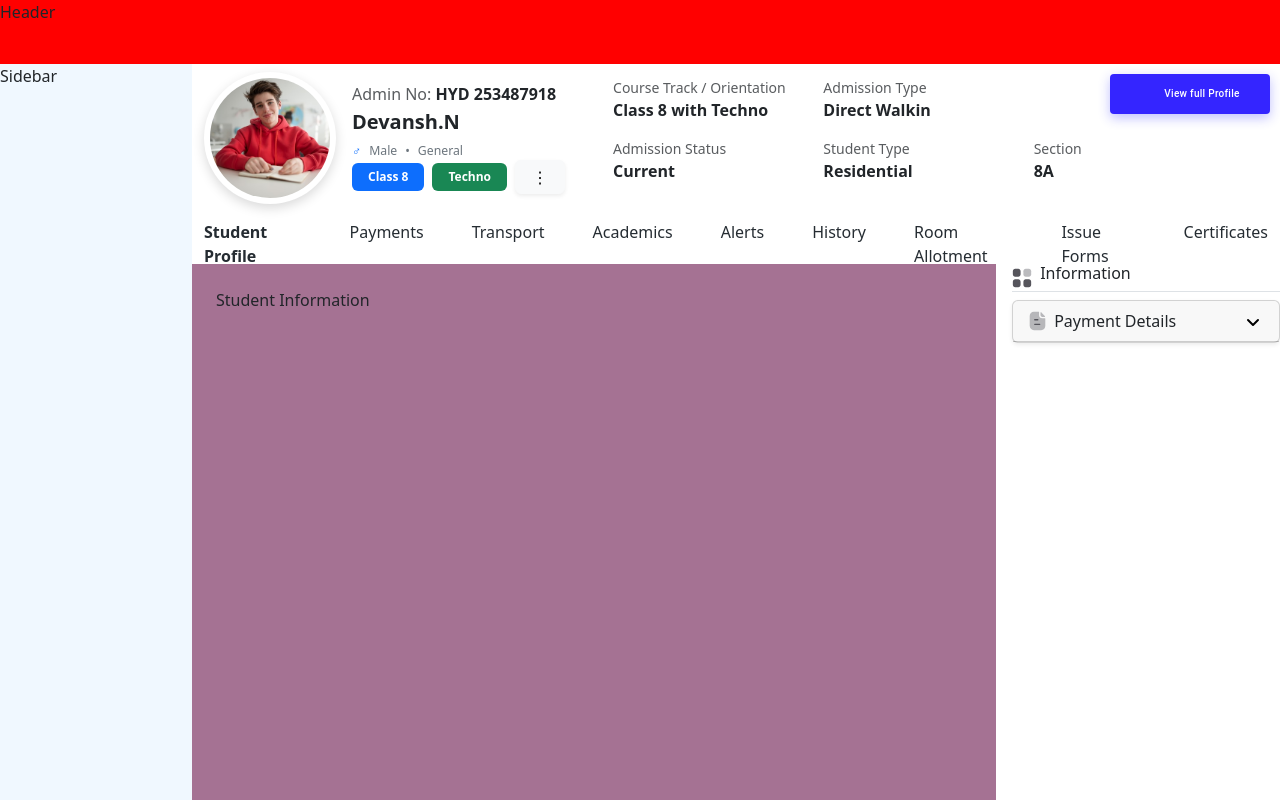
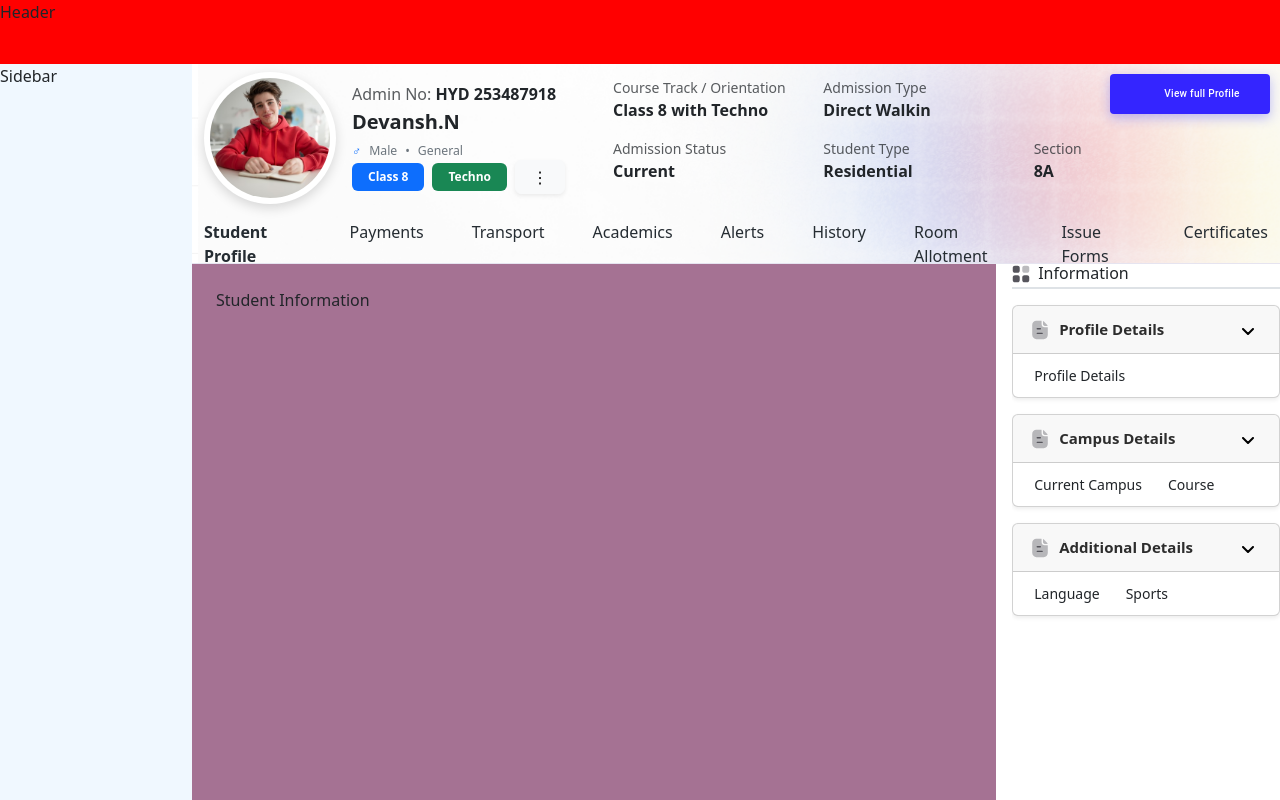
Before and after one commit to Jayadeep-123/Assignment5, a React (Create React App) app: page / in a window 1280 px wide. Built offline with nearby package versions, Linux system fonts and the light colour scheme; some icons are missing.

Commit message:
Fifth commit

```diff
--- a/src/components/Information.js
+++ b/src/components/Information.js
@@ -1,110 +1,125 @@
-import "../styles/Information.css"
+import React, { useState } from "react";
+import "../styles/Information.css";
 
+// Reusable Arrow Icon Component
+const ArrowIcon = ({ isOpen }) => (
+    isOpen ? (
+        <svg width="12" height="7" viewBox="0 0 12 7" fill="none" xmlns="http://www.w3.org/2000/svg">
+            <path d="M11 6L6 1L1 6" stroke="black" strokeWidth="2" strokeLinecap="round" strokeLinejoin="round" />
+        </svg>
+
+    ) : (
+        <svg width="12" height="7" viewBox="0 0 12 7" fill="none" xmlns="http://www.w3.org/2000/svg">
+            <path d="M11 1L6 6L1 1" stroke="black" strokeWidth="2" strokeLinecap="round" strokeLinejoin="round" />
+        </svg>
+    )
+);
 const Information = () => {
+    const [openCard, setOpenCard] = useState(null);
+
+    const toggleCard = (card) => {
+        setOpenCard(openCard === card ? null : card);
+    };
+
+    const renderHeader = (title, cardKey) => (
+        <div className="card-header d-flex justify-content-between align-items-center">
+            <div className="d-flex align-items-center gap-2">
+                <svg width="22" height="22" viewBox="0 0 22 22" fill="none" xmlns="http://www.w3.org/2000/svg">
+                    <path opacity="0.4" d="M17.2411 8.26926C16.8272 8.26926 16.279 8.26009 15.5964 8.26009C13.9318 8.26009 12.5631 6.88234 12.5631 5.20209V2.25409C12.5631 2.02218 12.3779 1.83334 12.1483 1.83334H7.29966C5.03691 1.83334 3.20801 3.69051 3.20801 5.96659V15.8437C3.20801 18.2316 5.12404 20.1667 7.48845 20.1667H14.7088C16.9633 20.1667 18.7913 18.3214 18.7913 16.0435V8.68176C18.7913 8.44893 18.6071 8.26101 18.3765 8.26192C17.989 8.26467 17.5243 8.26926 17.2411 8.26926Z" fill="#56555C" />
+                    <path opacity="0.4" d="M14.7438 2.35336C14.4697 2.06828 13.9912 2.26444 13.9912 2.65953V5.07678C13.9912 6.09061 14.8263 6.92478 15.8401 6.92478C16.479 6.93211 17.3664 6.93394 18.1199 6.93211C18.5058 6.93119 18.702 6.47011 18.4343 6.19144C17.4672 5.18586 15.7356 3.38369 14.7438 2.35336Z" fill="#56555C" />
+                    <path d="M13.2164 13.6517C13.5931 13.6517 13.8993 13.9579 13.8993 14.3347C13.8993 14.7114 13.5931 15.0167 13.2164 15.0167H8.22604C7.84929 15.0167 7.54404 14.7114 7.54404 14.3347C7.54404 13.9579 7.84929 13.6517 8.22604 13.6517H13.2164ZM11.3289 9.07373C11.7056 9.07373 12.0118 9.3799 12.0118 9.75665C12.0118 10.1334 11.7056 10.4386 11.3289 10.4386H8.22595C7.8492 10.4386 7.54395 10.1334 7.54395 9.75665C7.54395 9.3799 7.8492 9.07373 8.22595 9.07373H11.3289Z" fill="#56555C" />
+                </svg>
+                <span className="section-title">{title}</span>
+            </div>
+            <button className="btn btn-sm toggle-btn" onClick={() => toggleCard(cardKey)}>
+                <ArrowIcon isOpen={openCard === cardKey} />
+            </button>
+        </div>
+    );
+
     return (
-        <div className="information bg-red">
-            <div className="d-flex align-items-center gap-2 border-bottom border-bottom-custom">
-                <svg width="20" height="20" viewBox="0 0 20 20" fill="none" xmlns="http://www.w3.org/2000/svg">
-                    <path opacity="0.4" d="M13.7362 0.833344H16.84C18.1254 0.833344 19.1669 1.88371 19.1669 3.17998V6.30999C19.1669 7.60626 18.1254 8.65662 16.84 8.65662H13.7362C12.4507 8.65662 11.4092 7.60626 11.4092 6.30999V3.17998C11.4092 1.88371 12.4507 0.833344 13.7362 0.833344Z" fill="#56555C" />
-                    <path d="M6.26428 11.3434C7.54969 11.3434 8.59126 12.3938 8.59126 13.69V16.82C8.59126 18.1154 7.54969 19.1667 6.26428 19.1667H3.16048C1.87506 19.1667 0.833496 18.1154 0.833496 16.82V13.69C0.833496 12.3938 1.87506 11.3434 3.16048 11.3434H6.26428ZM16.8398 11.3434C18.1253 11.3434 19.1668 12.3938 19.1668 13.69V16.82C19.1668 18.1154 18.1253 19.1667 16.8398 19.1667H13.736C12.4506 19.1667 11.4091 18.1154 11.4091 16.82V13.69C11.4091 12.3938 12.4506 11.3434 13.736 11.3434H16.8398ZM6.26428 0.833344C7.54969 0.833344 8.59126 1.88371 8.59126 3.17998V6.30999C8.59126 7.60626 7.54969 8.65662 6.26428 8.65662H3.16048C1.87506 8.65662 0.833496 7.60626 0.833496 6.30999V3.17998C0.833496 1.88371 1.87506 0.833344 3.16048 0.833344H6.26428Z" fill="#56555C" />
+        <div className="information pt-0 ">
+            <h6 className="d-flex align-items-center gap-2 pb-1 border-bottom border-2">
+                <svg width="18" height="18" viewBox="0 0 20 20" fill="none">
+                    <path opacity="0.4" d="M13.7 0.83H16.84C18.12 0.83 19.17 1.88 19.17 3.18V6.31C19.17 7.61 18.12 8.66 16.84 8.66H13.7C12.45 8.66 11.41 7.61 11.41 6.31V3.18C11.41 1.88 12.45 0.83 13.7 0.83Z" fill="#56555C" />
+                    <path d="M6.26 11.34C7.55 11.34 8.59 12.39 8.59 13.69V16.82C8.59 18.12 7.55 19.17 6.26 19.17H3.16C1.88 19.17 0.83 18.12 0.83 16.82V13.69C0.83 12.39 1.88 11.34 3.16 11.34H6.26ZM16.84 11.34C18.13 11.34 19.17 12.39 19.17 13.69V16.82C19.17 18.12 18.13 19.17 16.84 19.17H13.74C12.45 19.17 11.41 18.12 11.41 16.82V13.69C11.41 12.39 12.45 11.34 13.74 11.34H16.84ZM6.26 0.83C7.55 0.83 8.59 1.88 8.59 3.18V6.31C8.59 7.61 7.55 8.66 6.26 8.66H3.16C1.88 8.66 0.83 7.61 0.83 6.31V3.18C0.83 1.88 1.88 0.83 3.16 0.83H6.26Z" fill="#56555C" />
                 </svg>
-                <h6 className="text-dark"> Information</h6>
+                Information
+            </h6>
 
+            {/* === Profile Details === */}
+            <div className="card profile-card shadow-sm mt-3">
+                {renderHeader("Profile Details", "profile")}
+                {!openCard || openCard !== "profile" ? (
+                    <div className="button-row">
+                        <button
+                            className="btn btn-sm rounded-pill custom-green"
+                            onClick={() => toggleCard("profile")}
+                        >
+                            Profile Details
+                        </button>
+                    </div>
+                ) : (
+                    <div className="row profile-info-row pe-3 mb-0 ">
+                        <div className="col-6 ">
+                            <label className="form-label small-label">Aadhar number</label>
+                            <span className="form-value">6782 6789 9762</span>
+                        </div>
+                        <div className="col-6 text-end">
+                            <label className="form-label small-label">Mother Name</label>
+                            <span className="form-value">RadhaRani Bhimineni</span>
+                        </div>
+                        <div className="col-6">
+                            <label className="form-label small-label">Date of Birth</label>
+                            <span className="form-value">28 Dec 1997</span>
+                        </div>
+                        <div className="col-6 text-end">
+                            <label className="form-label small-label">Father Name</label>
+                            <span className="form-value">Giridhar Bhiminen</span>
+                        </div>
+                        <div className="col-12">
+                            <label className="form-label">Address</label>
+                            <span className="form-value">
+                                6th Floor, NCC Building, Durgamma Cheruvu Road, HITEC City, Hyderabad, Telangana 500081
+                            </span>
+                        </div>
+                    </div>
+                )}
             </div>
 
-            <div class="card profile-card shadow-sm mt-2 ">
-                <div class="card-header  justify-content-between align-items-center ">
-                    <span class="fw-normal custoum-text">Profile Details</span>
-                    <div class="row mb-3 profile-info-row p-1">
-                        <div class="col-6">
-                            <label class="form-label small-label">Aadhar number</label><br />
-                            <span class="form-value">6782 6789 9762</span>
-                        </div>
-                        <div class="col-6 text-end">
-                            <label class="form-label small-label">Mother Name</label><br />
-                            <span class="form-value text-end">Radha Rani </span>
-                        </div>
-                        <div class="col-6">
-                            <label class="form-label small-label">Date Of  Birth</label><br />
-                            <span class="form-value">26-04-2000</span>
-                        </div>
-                        <div class="col-6 text-end">
-                            <label class="form-label small-label">Father Name</label><br />
-                            <span class="form-value text-end">Giridhar  </span>
-                        </div>
-                        <div class="col-12">
-                            <label class="form-label ">Address</label><br />
-                            <span class="form-value">6th floor ncc building duragmcheruvu road hyderabad</span>
-                        </div>
+            {/* === Campus Details === */}
+            <div className="card profile-card shadow-sm mt-3">
+                {renderHeader("Campus Details", "campus")}
+                {!openCard || openCard !== "campus" ? (
+                    <div className="button-row">
+                        <button className="btn btn-sm rounded-pill custom-green" onClick={() => toggleCard("campus")}>Current Campus</button>
+                        <button className="btn btn-sm rounded-pill custom-pink" onClick={() => toggleCard("campus")}>Course</button>
                     </div>
-                </div>
-
-            </div>
-            <div class="card profile-card shadow-sm mt-2">
-                <div class="card-header d-flex justify-content-between align-items-center">
-                    <span class="fw-normal custoum-text">Campus Details</span>
-                    <svg width="22" height="22" viewBox="0 0 22 22" fill="none" xmlns="http://www.w3.org/2000/svg">
-                        <g clip-path="url(#clip0_1316_1617)">
-                            <path d="M17 10L12 15L7 10" stroke="black" stroke-width="2" stroke-linecap="round" stroke-linejoin="round" />
-                        </g>
-                        <defs>
-                            <clipPath id="clip0_1316_1617">
-                                <rect width="22" height="22" fill="white" />
-                            </clipPath>
-                        </defs>
-                    </svg>
-                </div>
-                <div className="mt-3 d-flex gap-2 ">
-                    <button className="btn btn-sm rounded-pill border-0 custom-green">
-                        Current Campus
-                    </button>
-                    <button className="btn btn-sm rounded-pill border-0 custom-pink">
-                        Course
-                    </button>
-
-                </div>
-
-
+                ) : (
+                    <div className="p-3">
+                        <p><strong>Campus:</strong> HITEC City</p>
+                        <p><strong>Course:</strong> B.Tech (CSE)</p>
+                    </div>
+                )}
             </div>
 
-            <div class="card profile-card shadow-sm mt-2">
-                <div class="card-header d-flex justify-content-between align-items-center">
-                    <span class="fw-normal custoum-text">Additional Details</span>
-                    <svg width="22" height="22" viewBox="0 0 22 22" fill="none" xmlns="http://www.w3.org/2000/svg">
-                        <g clip-path="url(#clip0_1316_1617)">
-                            <path d="M17 10L12 15L7 10" stroke="black" stroke-width="2" stroke-linecap="round" stroke-linejoin="round" />
-                        </g>
-                        <defs>
-                            <clipPath id="clip0_1316_1617">
-                                <rect width="22" height="22" fill="white" />
-                            </clipPath>
-
-                        </defs>
-                    </svg>
-                </div>
-                <div className="mt-3 d-flex gap-2 ">
-                    <button className="btn btn-sm rounded-pill border-0 custom-green">
-                        Language
-                    </button>
-                    <button className="btn btn-sm rounded-pill border-0 custom-pink">
-                        Sports
-                    </button>
-
-                </div>
+            {/* === Additional Details === */}
+            <div className="card profile-card shadow-sm mt-3">
+                {renderHeader("Additional Details", "additional")}
+                {!openCard || openCard !== "additional" ? (
+                    <div className="button-row">
+                        <button className="btn btn-sm rounded-pill custom-green" onClick={() => toggleCard("additional")}>Language</button>
+                        <button className="btn btn-sm rounded-pill custom-pink" onClick={() => toggleCard("additional")}>Sports</button>
+                    </div>
+                ) : (
+                    <div className="p-3">
+                        <p><strong>Languages:</strong> English, Hindi</p>
+                        <p><strong>Sports:</strong> Badminton, Table Tennis</p>
+                    </div>
+                )}
             </div>
-
-
-            {/* <div class="card profile-card shadow-sm mt-2 ">
-                <div class="card-header  justify-content-between align-items-center ">
-                    <span class="fw-normal custoum-text">Payment Details</span>
-
-                </div>
-            </div> */}
-
-
-
-
         </div>
     );
-}
+};
+
 export default Information;
--- a/src/components/Screen.js
+++ b/src/components/Screen.js
@@ -1,6 +1,6 @@
 import "../styles/Screen.css"
-// import Information from "./Information";
-import PaymentInformation from "./payment-information";
+import Information from "./Information";
+// import PaymentInformation from "./payment-information";
 import Studentprofile from "./Student-profile";
 import StudentInformation from "./Student_Information";
 
@@ -17,8 +17,8 @@ import StudentInformation from "./Student_Information";
                     </div>
                     <div className="student_screen gap-3">
                         <StudentInformation/>
-                        <PaymentInformation/>
-                        {/* <Information/> */}
+                        {/* <PaymentInformation/> */}
+                        <Information/>
                     </div>
                 </div>
                 </main>
--- a/src/components/Student-profile.js
+++ b/src/components/Student-profile.js
@@ -1,12 +1,22 @@
 import studentImg from "../assets/Student.jpg";
 import Button from "@mui/material/Button";
 import TrendingUpIcon from "@mui/icons-material/TrendingUp";
+import heroBackground from "../assets/Hero-block.png";
+
 import "../styles/Student_profile.css";
 
 const Studentprofile = () => {
     return (
+        <div
+            className="container-fluid student-profile"
+            style={{
+                backgroundImage: `url(${heroBackground})`,
+                backgroundSize: "cover",
+                backgroundPosition: "center",
+                backgroundRepeat: "no-repeat",
+            }}
+        >
 
-        <div className="container student-profile ">
 
             <div className="row">
                 <div className="student_profile col-lg-12 d-flex align-items-center justify-content-between position-relative pb-0 pt-2">
@@ -71,7 +81,7 @@ const Studentprofile = () => {
                                 <p className="mb-0 text-muted small">Section</p>
                                 <p className="fw-semibold mb-0">8A</p>
                             </div>
-                              </div>
+                        </div>
                     </div>
                     <Button
                         variant="contained"
@@ -96,6 +106,7 @@ const Studentprofile = () => {
                     </Button>
 
                 </div>
+
                 <div className="col-12 pt-3">
                     <nav>
                         <div className="d-flex gap-5">
--- a/src/styles/Information.css
+++ b/src/styles/Information.css
@@ -1,30 +1,85 @@
-.information{
-    width:25%;
-   height:calc(100vh - 33vh);
-   /* border:1px solid yellow; */
+.information {
+  width: 25%;
+  height: calc(100vh - 33vh);
+   overflow-y: auto;
+   overflow: hidden;
+
 }
-.icons{
-    display: flex;
-}
-.border-bottom-custom{
-    color: #E6E4F0;
-}
+
 .profile-card {
-  width: 95%;
+  width: 100%;
   max-width: 500px;
   margin: 0 auto;
-}
-.custoum-text{
-    color:#2D2D2D;
+  border-radius: 10px;
+  border: 1px solid #e0e0e0;
+  margin-bottom: 10px; /* optional small space between cards */
 }
 
-.profile-card .custom-green{
-background-color: #81F9494D;
+/* Card Header */
+.card-header {
+  padding: 8px 12px;   /* Reduced padding */
+}
+
+/* Section Title (Heading Text) */
+.section-title {
+  font-size: 15px;
+  font-weight: 600;
+  color: #2D2D2D;
+  margin: 0;
+  padding: 0;
+}
+
+/* Toggle Arrow Button */
+.toggle-btn {
+  font-size: 16px;
+  background: transparent;
+  border: none;
+  color: #000;
+  padding: 0;
+  margin: 0;
+}
+
+/* Pill buttons row under collapsed header */
+.button-row {
+  padding: 6px 12px;
+  margin: 0;
+  display: flex;
+  gap: 8px;
+}
+
+/* Pill buttons */
+.custom-green {
+  background-color: #81F9494D;
   color: #4A74FD;
+  font-size: 13px;
+  padding: 4px 10px;
+  margin: 0;
 }
-.profile-card .custom-pink{
 
-    background-color: #FF55EE4D;
+.custom-pink {
+  background-color: #FF55EE4D;
   color: #710062;
+  font-size: 13px;
+  padding: 4px 10px;
+  margin: 0;
+}
 
+/* Opened profile content */
+.profile-info-row {
+  margin: 0;
+  padding: 10px 12px !important;
 }
+
+.profile-info-row .form-label {
+  font-size: 13px;
+  font-weight: 500;
+  color: #555;
+  margin: 0;
+}
+
+.profile-info-row .form-value {
+  display: block;
+  font-size: 14px;
+  color: #333;
+  margin: 0 0 6px 0;
+}
--- a/src/styles/Student_profile.css
+++ b/src/styles/Student_profile.css
@@ -1,13 +1,13 @@
 .student_profile {
-  width: 100%;
   display: flex;
   justify-content: flex-end;
   padding: 1rem;
   border-radius: 8px;
+
 }
-.student-profile{
-  height:25vh;
-
+.student-profile {
+  height: 25vh;
+  width: 100%;
 }
 
 
```
Also changed, not shown: src/assets/Hero-block.png (added).
